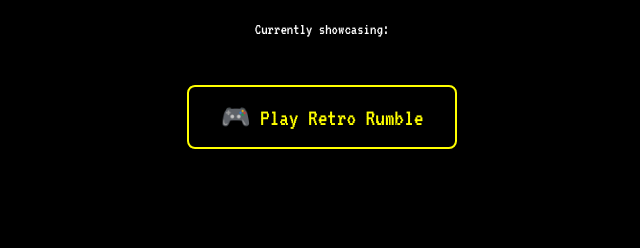
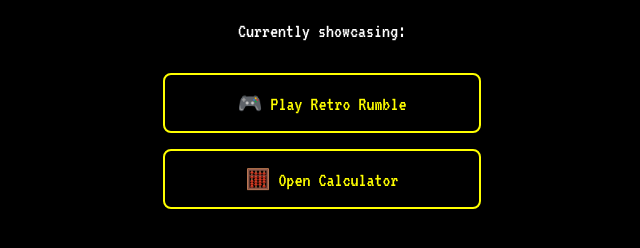
Before and after one commit to Shadesoff/Mini-Projects, a plain HTML site: page docs/index.html in a window 1280 px wide. Shown: the part 104-352 px from the top of the page, without its empty margins (318-958 px from the left). Drawn offline with Linux system fonts and the light colour scheme.

Commit message:
Update landing page (add Calculator link)

```diff
--- a/docs/index.html
+++ b/docs/index.html
@@ -18,15 +18,25 @@
       color: yellow;
       margin-bottom: 1.5rem;
     }
+    p {
+      font-size: 1.25rem;
+      margin-bottom: 2rem;
+    }
+    .links {
+      display: flex;
+      flex-direction: column;
+      gap: 1rem;
+      align-items: center;
+    }
     a {
       display: inline-block;
-      margin-top: 2rem;
+      min-width: 250px;
       padding: 1rem 2rem;
       border: 2px solid yellow;
       border-radius: 8px;
       color: yellow;
       text-decoration: none;
-      font-size: 1.5rem;
+      font-size: 1.25rem;
       transition: all 0.2s ease-in-out;
     }
     a:hover {
@@ -39,6 +49,12 @@
   <h1>Mini Projects 🎮💻</h1>
   <p>Currently showcasing:</p>
 
-  <a href="https://shadesoff.github.io/Mini-Projects/retro-rumble/">🎮 Play Retro Rumble</a>
+  <div class="links">
+    <a href="https://shadesoff.github.io/Mini-Projects/retro-rumble/">🎮 Play Retro Rumble</a>
+    <a href="https://shadesoff.github.io/Mini-Projects/Calculator/">🧮 Open Calculator</a>
+  </div>
 </body>
 </html>
+
+</body>
+</html>
```
